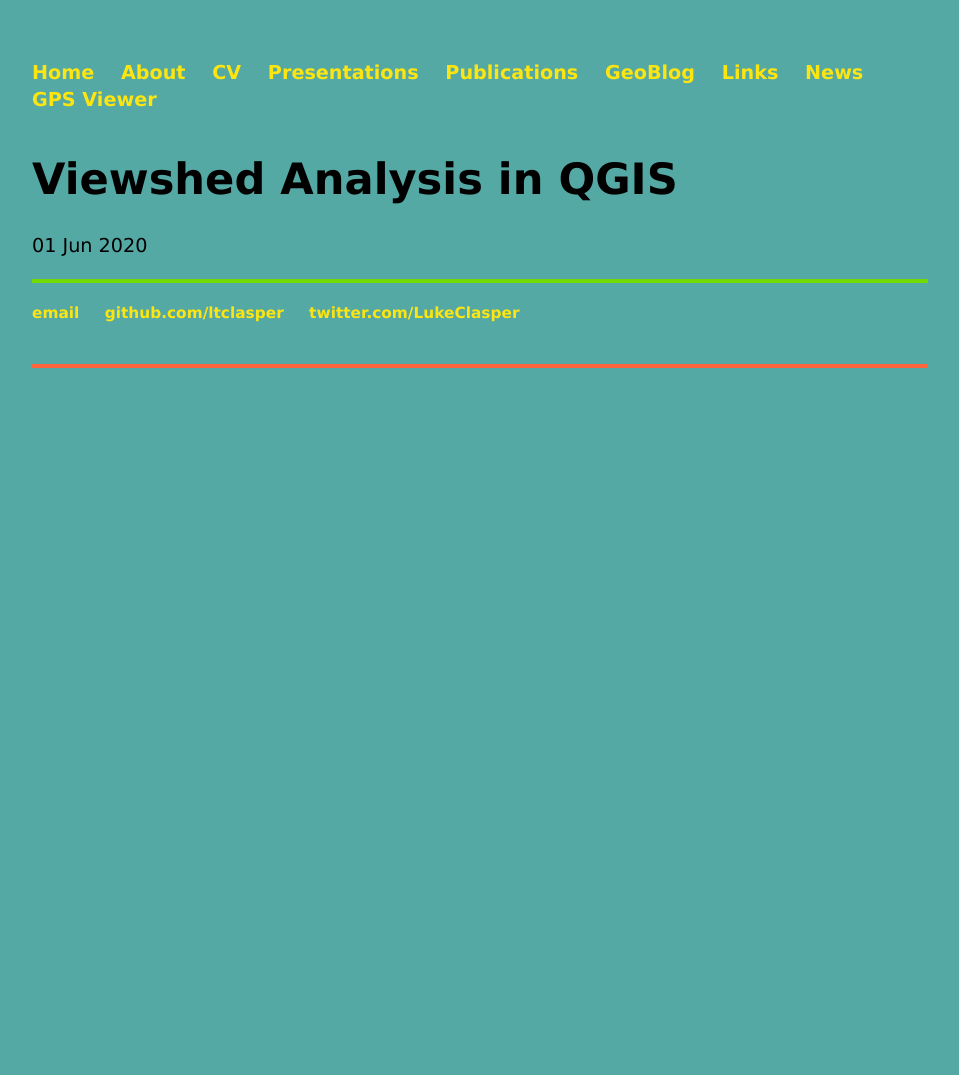
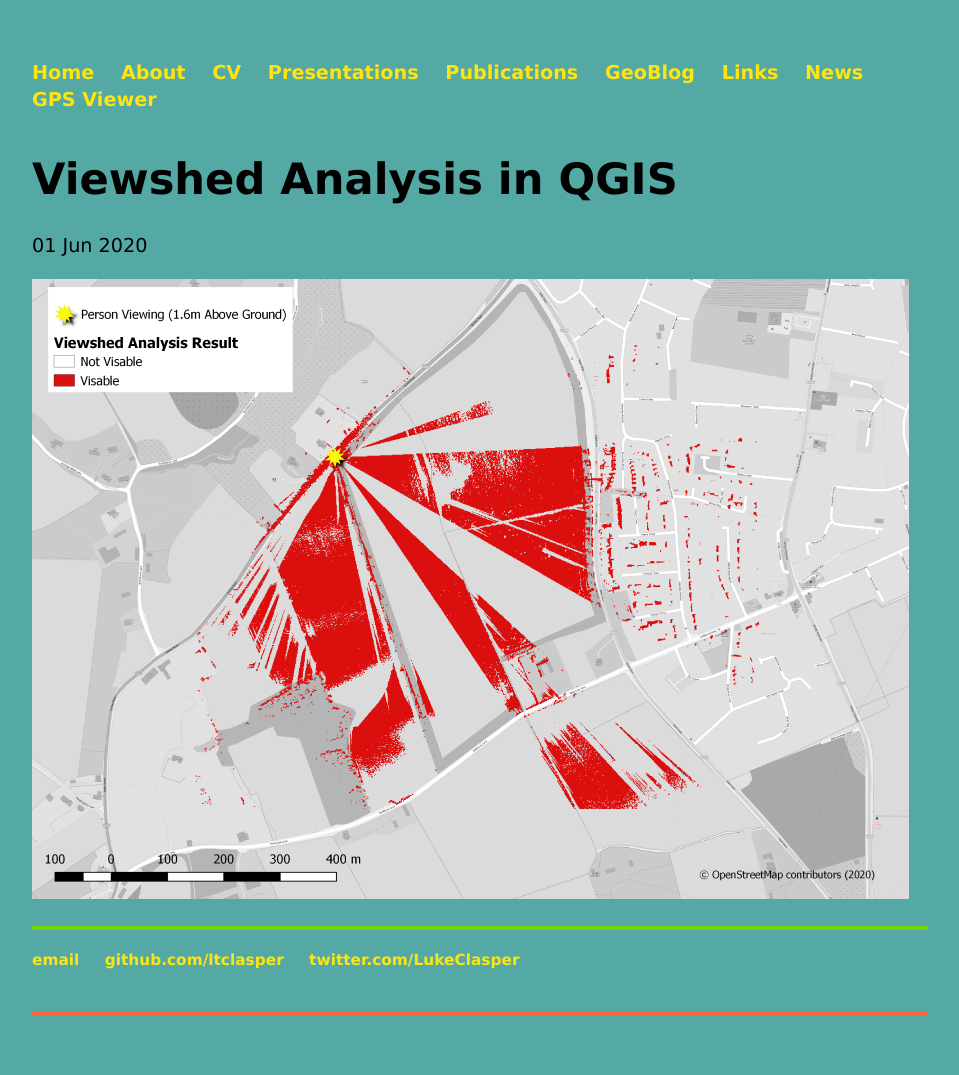
Before and after one commit to ltclasper/ltclasper.github.io, a Jekyll site: the page built from _posts/2020-06-01-Viewshed-Analysis-in-QGIS.md, in a window 1280 px wide. Shown: the whole page, without its empty margins (160-1119 px from the left). Built offline with Jekyll 4.4.1, drawn with Linux system fonts in a browser that asks for light colours; before the commit the page ends 900 px from its top, so only the background shows below that.

Commit message:
Update 2020-06-01-Viewshed-Analysis-in-QGIS.md

```diff
--- a/_posts/2020-06-01-Viewshed-Analysis-in-QGIS.md
+++ b/_posts/2020-06-01-Viewshed-Analysis-in-QGIS.md
@@ -3,3 +3,5 @@ layout: post
 title: "Viewshed Analysis in QGIS"
 date: 2020-06-01
 ---
+
+<img src="/viewshed_qgis.png" alt="QGIS Viewshed" style="width:877;height:620px;">
```
